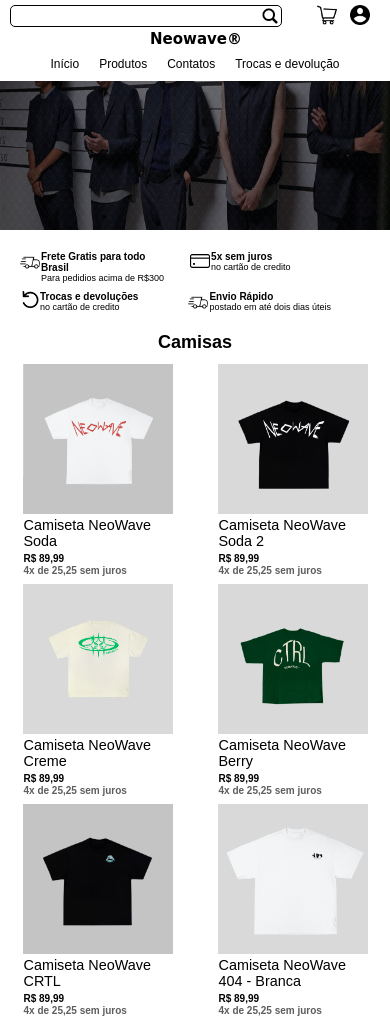
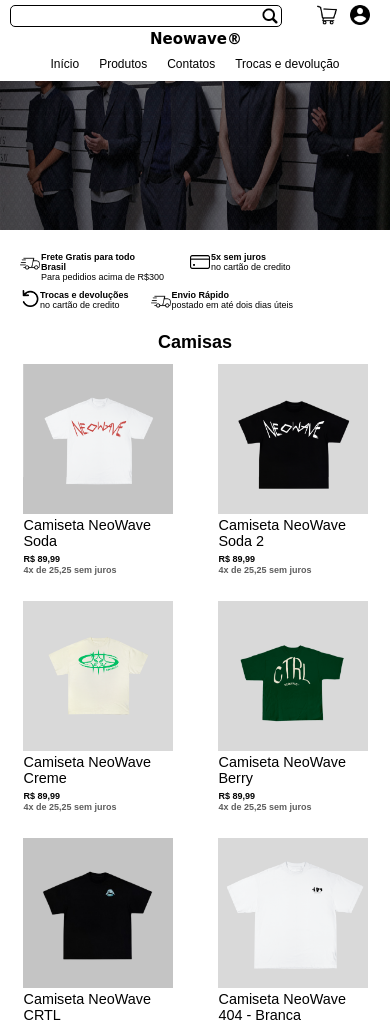
Before and after one commit to gustavoemesson/siteresponsivo, a plain HTML site: page index.html in a window 390 px wide. Shown: the top 1020 px of the page. Drawn offline with Linux system fonts and the light colour scheme; a web font is replaced by a local one.

Commit message:
Add files via upload

```diff
--- a/style.css
+++ b/style.css
@@ -535,6 +535,8 @@ h3{
         width: 100%;
         height: 70px;
         top: 250px;
+        text-align: center;
+
 
 
 
@@ -545,7 +547,7 @@ h3{
 
     #ul-informes{
 
-        text-align: center;
+
         padding: 0%;
         flex-wrap: wrap;
         margin: auto;
@@ -571,7 +573,7 @@ h3{
 
     }
     strong{
-        font-size: 10px;
+        font-size: 9px;
     }
     ul .informes:nth-child(2) {
         margin-left: 6px;
@@ -580,7 +582,7 @@ h3{
         margin-left: 19px;
     }
     ul .informes:last-child {
-        margin-left: 30px;
+        margin-left: 2px;
     }
 
     .icones-retorne{
@@ -606,6 +608,7 @@ h3{
         height: 400px;
         justify-content: center;
 
+
     }
 
     #produtos{
@@ -618,15 +621,18 @@ h3{
         padding: 0;
 
 
+
+
     }
     .camisas{
-        margin: 10px;
+        margin: 13px;
         height: 220px;
         width: 150px;
         margin-bottom: 5px;
         font-size: larger;
         overflow: hidden;
-    margin: auto;
+        margin: auto;
+        padding-bottom: 17px;
 
     }
     .div-camisa{
@@ -666,10 +672,10 @@ h3{
         justify-content: center;
         color: white;
         display: flex;
-        font-size: 11px;
+        font-size: 10px;
     }
     h3{
-        font-size: small;
+        font-size: 11px;
     }
 
 
```
